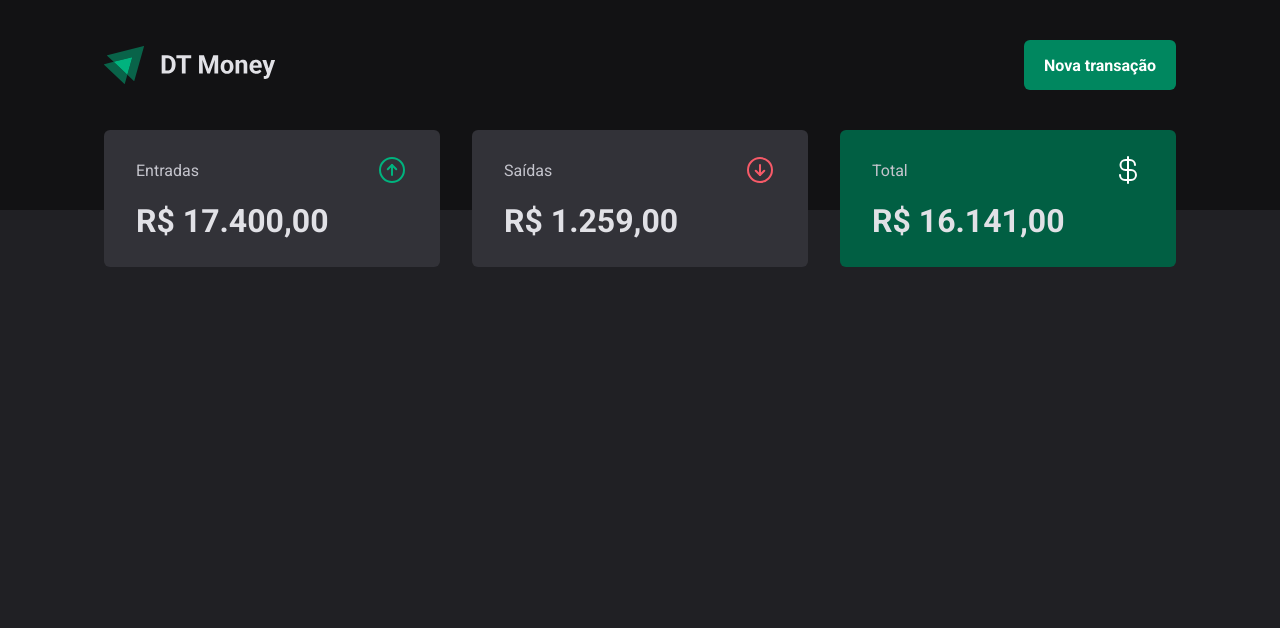
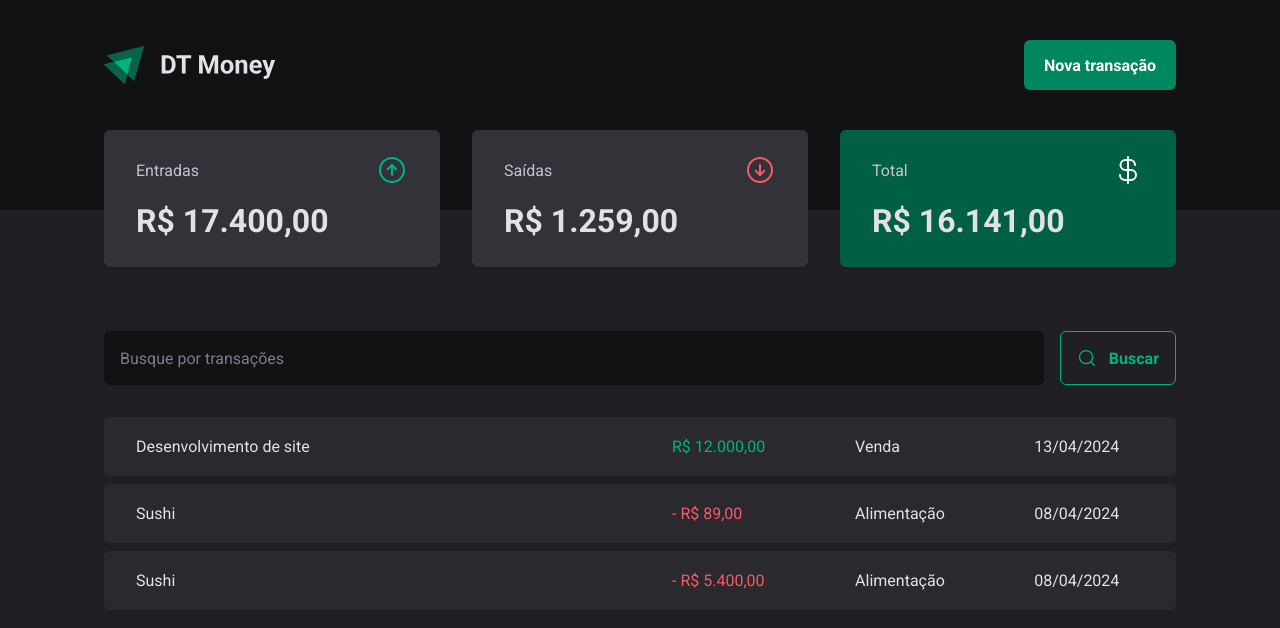
Before and after one commit to lucasshira/dt-money, a React (Vite) app: page / in a window 1280 px wide. Shown: the top 628 px of the page. Built offline with nearby package versions, Linux system fonts and the light colour scheme.

Commit message:
feat: add transactions page and its components

```diff
--- /dev/null
+++ b/src/pages/Transactions/components/SearchForm/index.tsx
@@ -0,0 +1,15 @@
+import { MagnifyingGlass } from "phosphor-react";
+import { SearchFormContainer } from "./styles";
+
+export function SearchForm() {
+  return (
+    <SearchFormContainer>
+      <input type="text" placeholder="Busque por transações" />
+
+      <button>
+        <MagnifyingGlass size={20} />
+          Buscar
+      </button>
+    </SearchFormContainer>
+  )
+}
--- /dev/null
+++ b/src/pages/Transactions/components/SearchForm/styles.ts
@@ -0,0 +1,42 @@
+import styled from "styled-components";
+
+export const SearchFormContainer = styled.form`
+  display: flex;
+  gap: 1rem;
+  max-width: 1120px;
+  margin: 4rem auto 0;
+  padding: 0 1.5rem;
+
+  input {
+    flex: 1;
+    border-radius: 6px;
+    border: 0;
+    background-color: ${props => props.theme["gray-900"]};
+    color: ${props => props.theme["gray-300"]};
+    padding: 1rem;
+
+    &::placeholder {
+      color: ${props => props.theme["gray-500"]};
+    }
+  }
+
+  button {
+    display: flex;
+    align-items: center;
+    gap: 0.75rem;
+    background-color: transparent;
+    border: 1px solid ${props => props.theme["green-300"]};
+    color: ${props => props.theme["green-300"]};
+    font-weight: bold;
+    border-radius: 6px;
+    padding: 1rem;
+    cursor: pointer;
+
+    &:hover {
+      background-color: ${props => props.theme["green-500"]};
+      border-color: ${props => props.theme["green-500"]};
+      color: ${props => props.theme["white"]};
+      transition: background-color 0.2s, color 0.2s, border-color 0.2s;
+    }
+  }
+`
--- a/src/pages/Transactions/index.tsx
+++ b/src/pages/Transactions/index.tsx
@@ -1,11 +1,54 @@
 import { Header } from "../../components/Header";
 import { Summary } from "../../components/Summary";
+import { SearchForm } from "./components/SearchForm";
+import { PriceHighlight, TransactionsContainer, TransactionsTable } from "./styles";
 
 export function Transactions() {
   return (
     <div>
       <Header />
       <Summary />
+
+      <SearchForm />
+
+      <TransactionsContainer>
+        <TransactionsTable>
+          <tbody>
+            <tr>
+              <td width="50%">Desenvolvimento de site</td>
+              <td>
+                <PriceHighlight variant="income">
+                  R$ 12.000,00
+                </PriceHighlight>
+              </td>
+              <td>Venda</td>
+              <td>13/04/2024</td>
+            </tr>
+
+            <tr>
+              <td width="50%">Sushi</td>
+              <td>
+                <PriceHighlight variant="outcome">
+                  - R$ 89,00
+                </PriceHighlight>
+              </td>
+              <td>Alimentação</td>
+              <td>08/04/2024</td>
+            </tr>
+
+            <tr>
+              <td width="50%">Sushi</td>
+              <td>
+                <PriceHighlight variant="outcome">
+                  - R$ 5.400,00
+                </PriceHighlight>
+              </td>
+              <td>Alimentação</td>
+              <td>08/04/2024</td>
+            </tr>
+          </tbody>
+        </TransactionsTable>
+      </TransactionsContainer>
     </div>
   )
 }
--- a/src/pages/Transactions/styles.ts
+++ b/src/pages/Transactions/styles.ts
@@ -0,0 +1,38 @@
+import styled from "styled-components";
+
+export const TransactionsContainer = styled.main`
+  width: 100%;
+  max-width: 1120px;
+  margin: 0 auto;
+  padding: 0 1.5rem;
+`
+
+export const TransactionsTable = styled.table`
+  width: 100%;
+  border-collapse: separate;
+  border-spacing: 0 0.5rem;
+  margin-top: 1.5rem;
+
+  td {
+    background-color: ${props => props.theme['gray-700']};
+    padding: 1.25rem 2rem;
+
+    &:first-child {
+      border-top-left-radius: 5px;
+      border-bottom-left-radius: 5px;
+    }
+
+    &:last-child {
+      border-top-right-radius: 5px;
+      border-bottom-right-radius: 5px;
+    }
+  }
+`
+
+interface PriceHighlightProps {
+  variant: 'income' | 'outcome';
+}
+
+export const PriceHighlight = styled.span<PriceHighlightProps>`
+  color: ${props => props.variant === 'income' ? props.theme["green-300"] : props.theme["red-300"]}
+`
```
